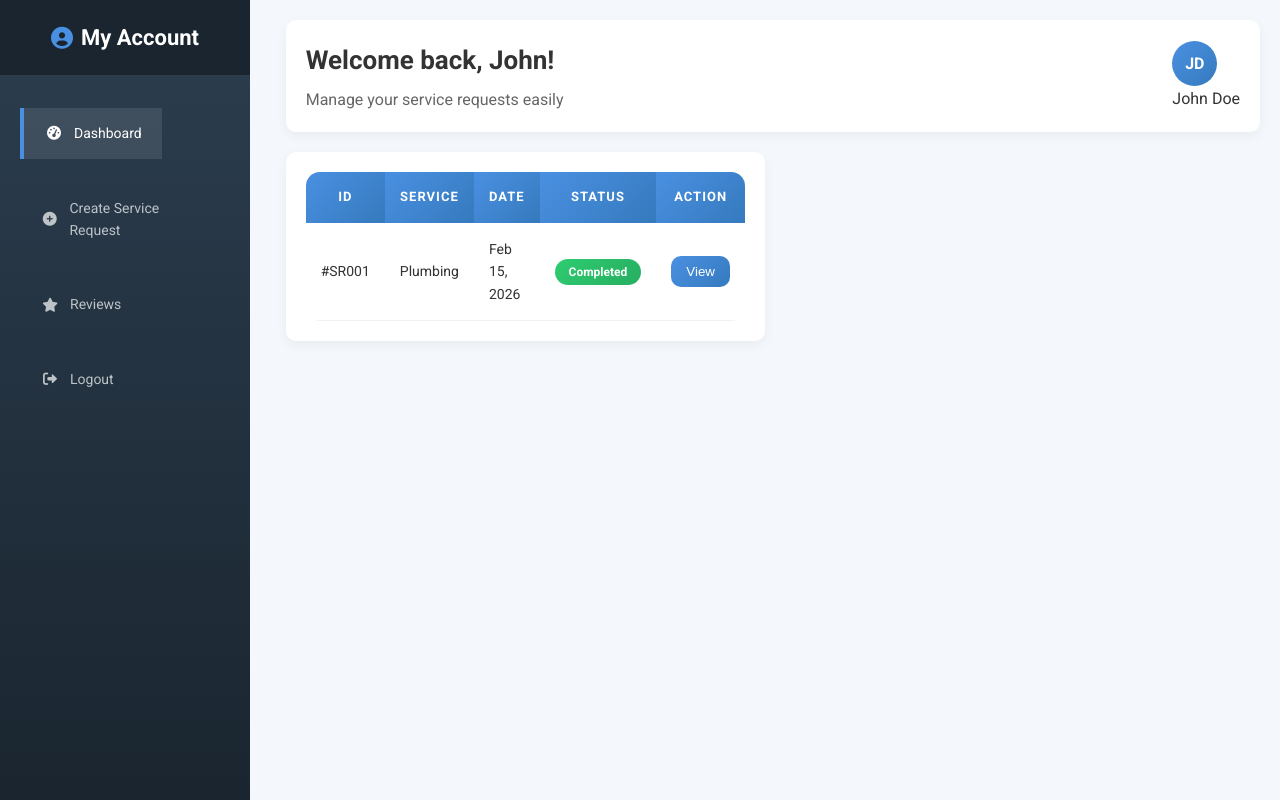
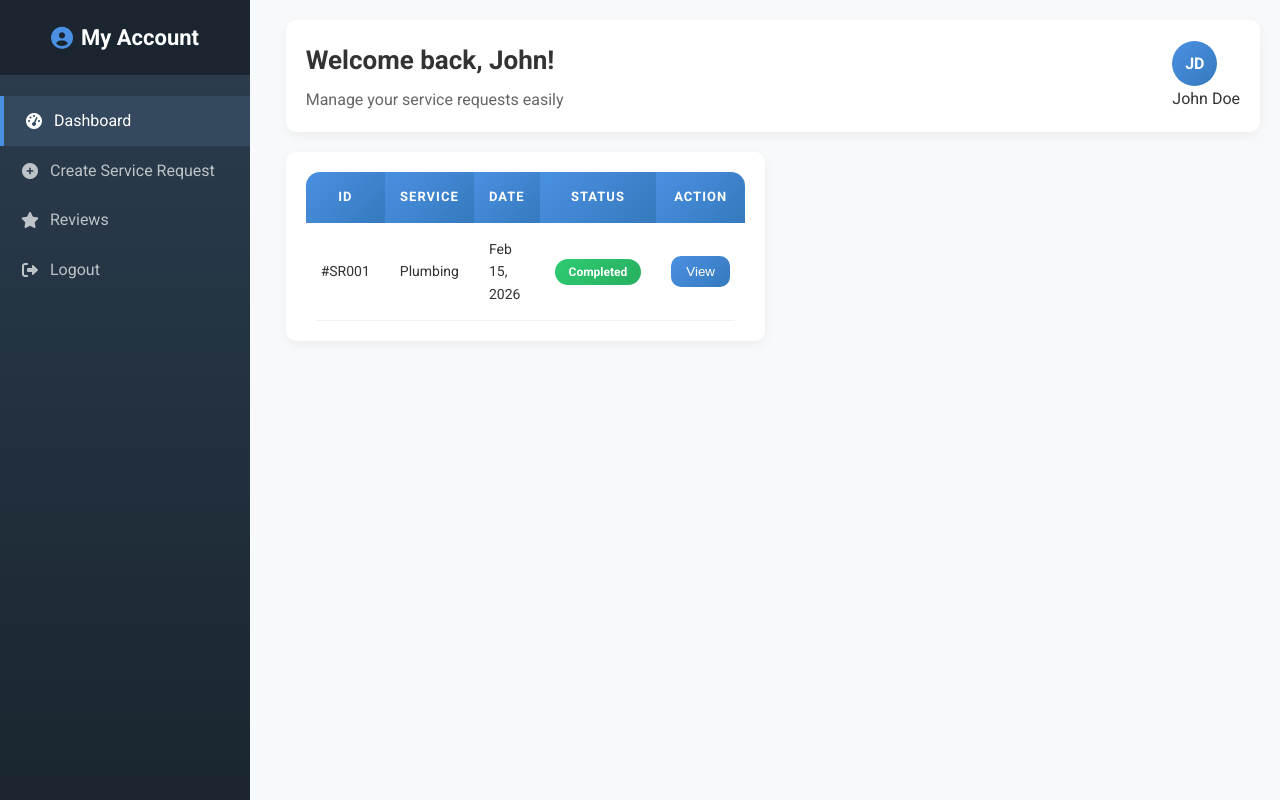
Before and after one commit to Mr-Saroj/ServiceHub, a React (Vite) app in the folder Frontend/: page /customerdashboard in a window 1280 px wide. Built offline with nearby package versions, Linux system fonts and the light colour scheme.

Commit message:
customer work_4

```diff
--- a/Frontend/src/Customers/CustomerDashboard.css
+++ b/Frontend/src/Customers/CustomerDashboard.css
@@ -10,12 +10,25 @@
     --transition: all 0.3s ease;
 }
 
+/* ================= RESET ================= */
+
+* {
+    margin: 0;
+    padding: 0;
+    box-sizing: border-box;
+}
+
+body {
+    font-family: 'Roboto', sans-serif;
+    background: #f4f7fb;
+    color: var(--text-color);
+}
+
 /* ================= CONTAINER ================= */
 
 .dashboard-container {
     display: flex;
     min-height: 100vh;
-    background: #f4f7fb;
 }
 
 /* ================= SIDEBAR ================= */
--- a/Frontend/src/Customers/CustomerDashboard.jsx
+++ b/Frontend/src/Customers/CustomerDashboard.jsx
@@ -7,7 +7,6 @@ function CustomerDashboard() {
   const [location, setLocation] = useState("");
   const [openTrackId, setOpenTrackId] = useState(null);
 
-  // ⭐ Review States
   const [rating, setRating] = useState(0);
   const [hover, setHover] = useState(0);
   const [reviewText, setReviewText] = useState("");
@@ -46,41 +45,36 @@ function CustomerDashboard() {
 
         <div className="sidebar-menu">
           <ul>
-            <li>
-              <a
-                href="#"
-                className={activePage === "dashboard" ? "active" : ""}
-                onClick={() => setActivePage("dashboard")}
-              >
-                <i className="fas fa-tachometer-alt"></i> Dashboard
-              </a>
+
+            <li
+              className={activePage === "dashboard" ? "active" : ""}
+              onClick={() => setActivePage("dashboard")}
+            >
+              <i className="fas fa-tachometer-alt"></i>
+              <span>Dashboard</span>
+            </li>
+
+            <li
+              className={activePage === "create" ? "active" : ""}
+              onClick={() => setActivePage("create")}
+            >
+              <i className="fas fa-plus-circle"></i>
+              <span>Create Service Request</span>
+            </li>
+
+            <li
+              className={activePage === "reviews" ? "active" : ""}
+              onClick={() => setActivePage("reviews")}
+            >
+              <i className="fas fa-star"></i>
+              <span>Reviews</span>
             </li>
 
             <li>
-              <a
-                href="#"
-                className={activePage === "create" ? "active" : ""}
-                onClick={() => setActivePage("create")}
-              >
-                <i className="fas fa-plus-circle"></i> Create Service Request
-              </a>
+              <i className="fas fa-sign-out-alt"></i>
+              <span>Logout</span>
             </li>
 
-            <li>
-              <a
-                href="#"
-                className={activePage === "reviews" ? "active" : ""}
-                onClick={() => setActivePage("reviews")}
-              >
-                <i className="fas fa-star"></i> Reviews
-              </a>
-            </li>
-
-            <li>
-              <a href="#">
-                <i className="fas fa-sign-out-alt"></i> Logout
-              </a>
-            </li>
           </ul>
         </div>
       </aside>
@@ -102,7 +96,7 @@ function CustomerDashboard() {
         <div className="dashboard-content">
           <div className="card">
 
-            {/* ================= DASHBOARD TABLE ================= */}
+            {/* DASHBOARD */}
             {activePage === "dashboard" && (
               <div className="table-container">
                 <table>
@@ -157,7 +151,7 @@ function CustomerDashboard() {
               </div>
             )}
 
-            {/* ================= CREATE FORM ================= */}
+            {/* CREATE REQUEST */}
             {activePage === "create" && (
               <div className="request-form">
                 <h3>Create Service Request</h3>
@@ -202,7 +196,7 @@ function CustomerDashboard() {
               </div>
             )}
 
-            {/* ================= REVIEWS PAGE ================= */}
+            {/* REVIEWS */}
             {activePage === "reviews" && (
               <div className="reviews-section">
 
@@ -215,9 +209,7 @@ function CustomerDashboard() {
                       <p>Technician: Rahul Sharma</p>
                       <button
                         className="btn btn-success"
-                        onClick={() =>
-                          setSelectedService("Plumbing Service")
-                        }
+                        onClick={() => setSelectedService("Plumbing Service")}
                       >
                         Give Review
                       </button>
```
